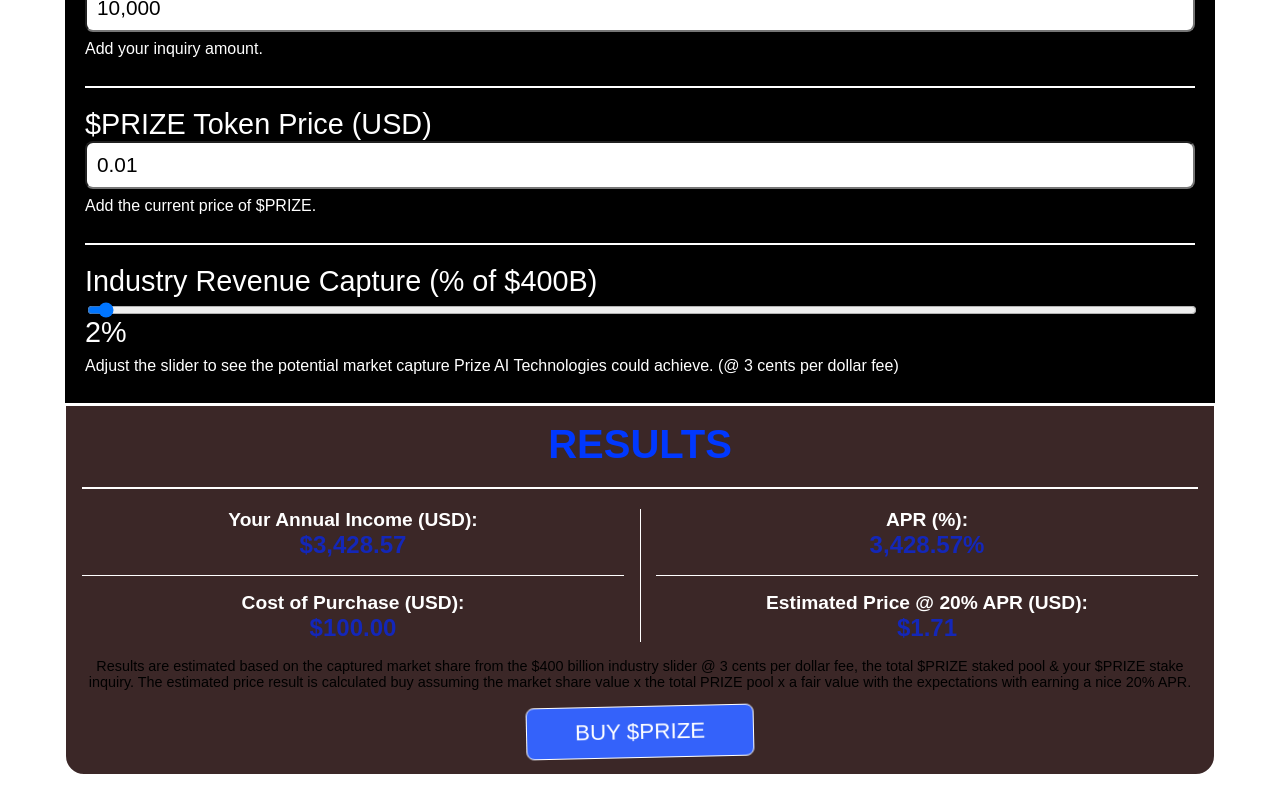
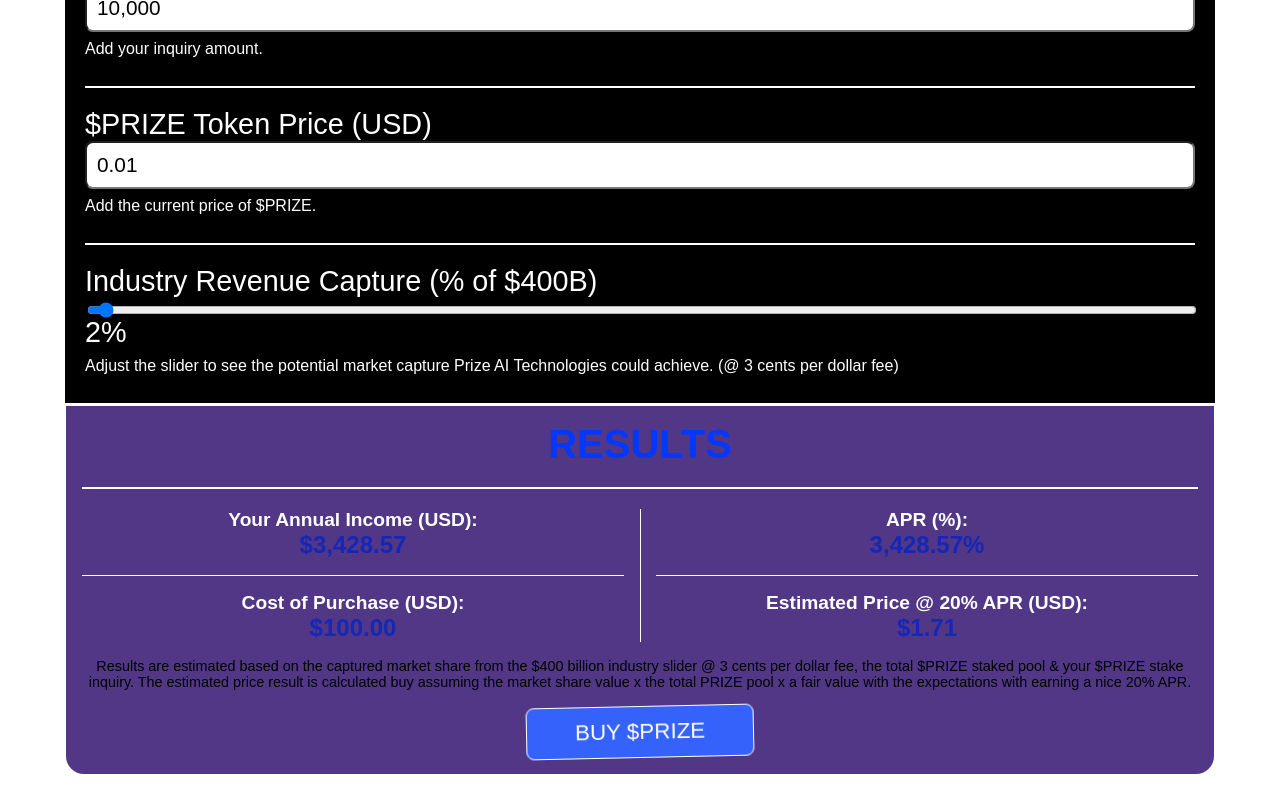
Before and after one commit to PrizeAITech/prize-calc, a React (Create React App) app: page / in a window 1280 px wide. Shown: the part 381-1181 px from the top of the page. Built offline with nearby package versions, Linux system fonts and the light colour scheme; a web font is replaced by a local one.

Commit message:
Update index.css

```diff
--- a/src/index.css
+++ b/src/index.css
@@ -137,7 +137,7 @@ body {
   padding: 40px 20px 20px;          /* extra top padding for heading overlap */
   border-radius: 0 0 20px 20px;
   border: 1px solid white;
-  background-color: #3b2727;
+  background-color: #513786;
   box-sizing: border-box;
   margin-bottom: 0;
 }
```
